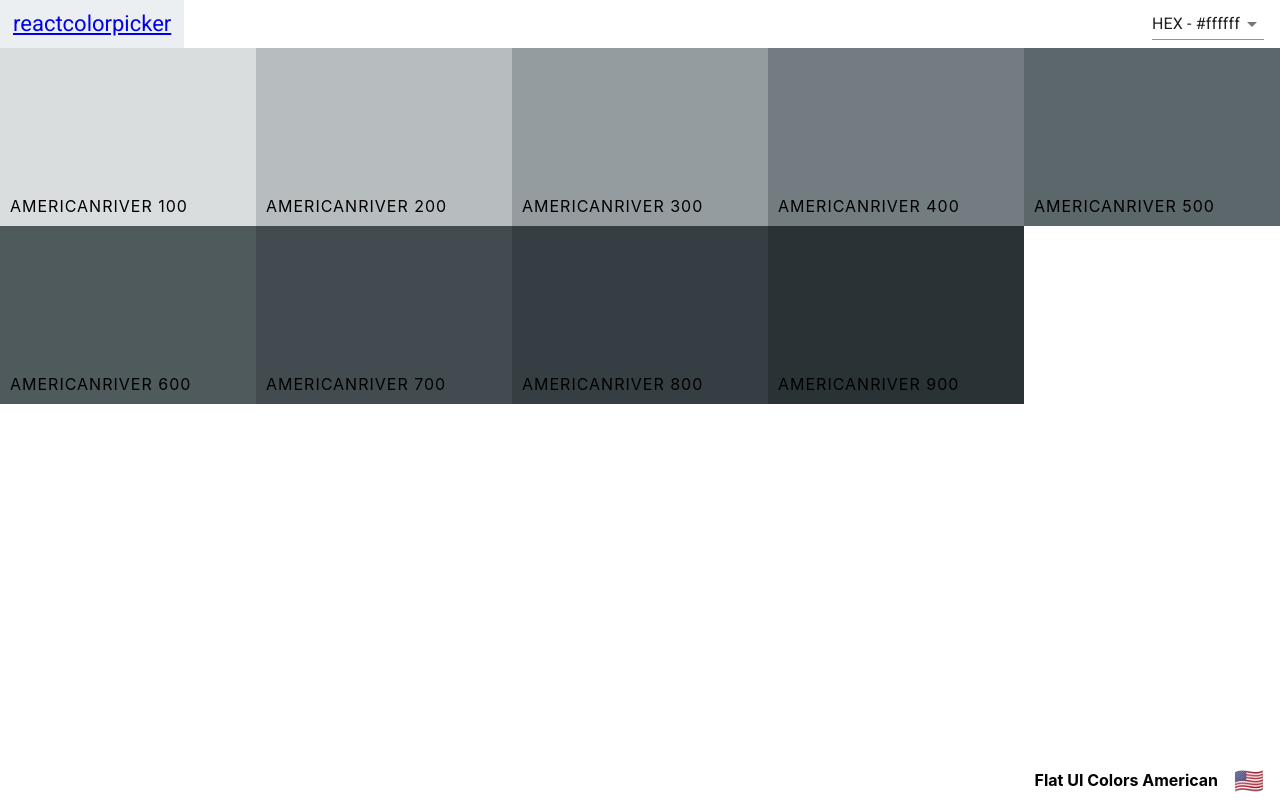
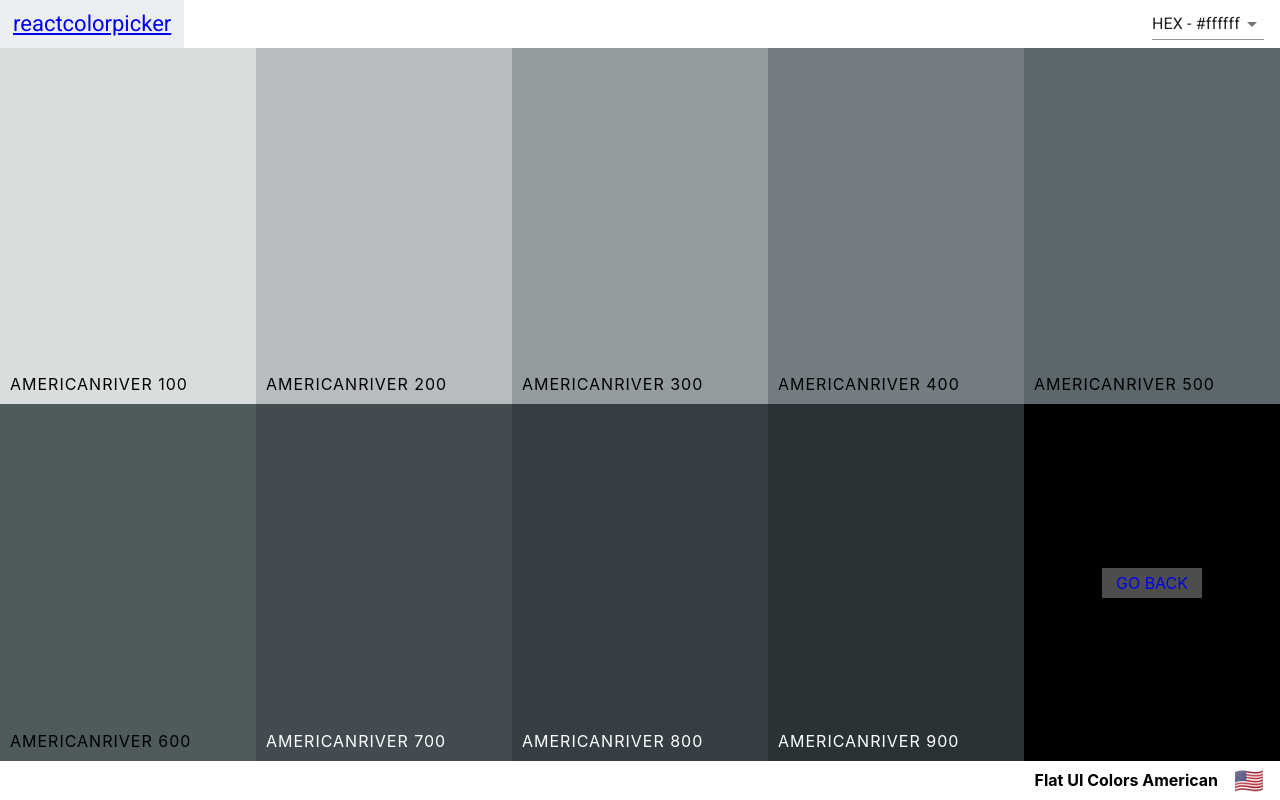
Before and after one commit to Philme1/Massive-Color-App, a React (Create React App) app: page /palette/flat-ui-colors-american/americanriver in a window 1280 px wide. Built offline with nearby package versions, Linux system fonts and the light colour scheme.

Commit message:
Add Go Back Button and Adjust color based on Luminance

```diff
--- a/src/ColorBox.css
+++ b/src/ColorBox.css
@@ -8,7 +8,16 @@
   margin-bottom: -3.5px;
 }
 
-.copy-button {
+.SingleColorPalette .ColorBox {
+  height: 50%;
+}
+
+.ColorBox.go-back {
+  background-color: black;
+}
+
+.copy-button,
+.back-button {
   width: 100px;
   height: 30px;
   position: absolute;
@@ -25,6 +34,9 @@
   text-transform: uppercase;
   border: none;
   text-decoration: none;
+}
+
+.copy-button {
   opacity: 0
 }
 
@@ -42,6 +54,14 @@
   color: black;
   letter-spacing: 1px;
   text-transform: uppercase;
+}
+
+.light-text {
+  color: white;
+}
+
+.ColorBox .dark-text {
+  color: rgba(0, 0, 0, 0.7);
 }
 
 .see-more {
--- a/src/ColorBox.js
+++ b/src/ColorBox.js
@@ -1,5 +1,6 @@
 import React, { Component } from 'react';
 import {CopyToClipboard} from 'react-copy-to-clipboard';
+import chroma from "chroma-js";
 
 
 import "./ColorBox.css";
@@ -21,23 +22,25 @@ class ColorBox extends Component {
   render() {
     const {background, name, moreUrl, showLink} = this.props;
     const {copied} = this.state;
+    const isDarkColor = chroma(background).luminance() <= 0.08;
+    const isLightColor = chroma(background).luminance() >= 0.7;
     return (
       <CopyToClipboard text={ background } onCopy={this.changeCopyState} >
         <div style={{background: background}} className="ColorBox">
         <div style={{background: background}} className={`copy-overlay ${copied && "show"}`} />
         <div className={`copy-msg ${copied && "show"}`} >
           <h1>Copied!</h1>
-          <p>{background}</p>
+          <p className={isLightColor && "dark-text"}>{background}</p>
         </div>
           <div className="copy-container">
             <div className="box-content">
-              <span>{name}</span>
+              <span className={isDarkColor && "light-text"}>{name} </span>
             </div>
-            <button className="copy-button">Copy</button>
+            <button className={`copy-button ${isLightColor && "dark-text"}`}>Copy</button>
           </div>
           {showLink && (
             <Link to={moreUrl} onClick={e => e.stopPropagation()}>
-            <span className="see-more">More</span>
+            <span className={`see-more ${isLightColor && "dark-text"}`}>More</span>
           </Link>
           )}
         </div>
--- a/src/SingleColorPalette.js
+++ b/src/SingleColorPalette.js
@@ -2,6 +2,7 @@ import React, { Component } from 'react';
 import ColorBox from "./ColorBox";
 import Navbar from './Navbar';
 import PaletteFooter from './PaletteFooter';
+import { Link } from 'react-router-dom';
 
 class SingleColorPalette extends Component {
   constructor(props) {
@@ -31,7 +32,7 @@ class SingleColorPalette extends Component {
 
   render() {
     const { format } = this.state;
-    const { paletteName, emoji } = this.props.palette;
+    const { paletteName, emoji, id } = this.props.palette;
     const colorBoxes = this._shades.map(color => (
       <ColorBox
         key={color.name}
@@ -41,10 +42,13 @@ class SingleColorPalette extends Component {
       />
     ));
     return (
-      <div className="Palette">
+      <div className="SingleColorPalette Palette">
         <Navbar handleChange={this.changeFormat} showingFullPalette={false} />
         <div className="Palette-colors">
           {colorBoxes}
+        <div className="go-back ColorBox">
+          <Link to={`/palette/${id}`} className="back-button"> Go Back </Link>
+        </div>
         </div>
         <PaletteFooter paletteName={paletteName} emoji={emoji} />
       </div>
```
